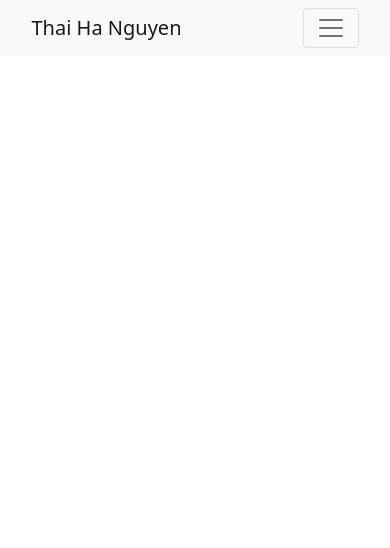
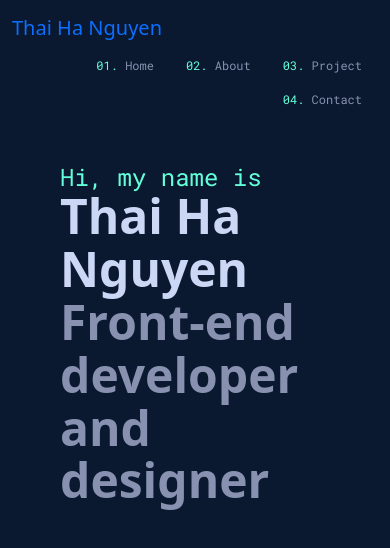
Before and after one commit to thaihanguyen98/Portfolio, a website: page index.html in a window 390 px wide. Drawn offline with nearby package versions, Linux system fonts and the light colour scheme; a web font is replaced by a local one.

Commit message:
Add homepage hero and navbar

```diff
--- a/index.html
+++ b/index.html
@@ -9,6 +9,12 @@
       content="My name is Thai Ha Nguyen. She is a Front-end developer based in Sydney, Australia. She is a member of SheCodes."
     />
     <title>Front-end developer | Thai Ha Nguyen</title>
+    <link rel="preconnect" href="https://fonts.googleapis.com" />
+    <link rel="preconnect" href="https://fonts.gstatic.com" crossorigin />
+    <link
+      href="https://fonts.googleapis.com/css2?family=Barriecito&family=Nunito:ital,wght@1,200&family=Poppins:wght@500&family=Roboto+Mono&display=swap"
+      rel="stylesheet"
+    />
     <link
       href="https://cdn.jsdelivr.net/npm/bootstrap@5.0.0-beta2/dist/css/bootstrap.min.css"
       rel="stylesheet"
@@ -23,36 +29,37 @@
     <link rel="stylesheet" href="src/style.css" />
   </head>
   <body>
-    <nav class="navbar navbar-expand-lg navbar-light bg-light fixed-top">
-      <div class="container">
-        <a class="navbar-brand" href="index.html">Thai Ha Nguyen</a>
-        <button
-          class="navbar-toggler"
-          type="button"
-          data-bs-toggle="collapse"
-          data-bs-target="#navbarNav"
-          aria-controls="navbarNav"
-          aria-expanded="false"
-          aria-label="Toggle navigation"
-        >
-          <span class="navbar-toggler-icon"></span>
-        </button>
-        <div class="collapse navbar-collapse" id="navbarNav">
-          <ul class="navbar-nav">
+    <nav class="navbar bg-body-tertiary">
+      <div class="container-fluid">
+        <a class="navbar-brand" href="#">Thai Ha Nguyen</a>
+        <ul class="nav justify-content-end">
           <li class="nav-item">
-              <a class="nav-link active" aria-current="page" href="index.html"
-                >Home</a
+            <a class="nav-link active" aria-current="page" href="#"
+              ><span class="nav-number">01. </span>Home</a
             >
           </li>
           <li class="nav-item">
-              <a class="nav-link" href="about.html">About</a>
+            <a class="nav-link" aria-current="page" href="about.html"
+              ><span class="nav-number">02. </span>About</a
+            >
           </li>
           <li class="nav-item">
-              <a class="nav-link" href="about.html#contact">Contact</a>
+            <a class="nav-link" href="#"
+              ><span class="nav-number">03. </span>Project</a
+            >
+          </li>
+          <li class="nav-item">
+            <a class="nav-link" href="#"
+              ><span class="nav-number">04. </span>Contact</a
+            >
           </li>
         </ul>
       </div>
+    </nav>
+    <div class="hero">
+      <h3>Hi, my name is</h3>
+      <h1 class="name-big">Thai Ha Nguyen</h1>
+      <h1>Front-end developer and designer</h1>
     </div>
-    </nav>
   </body>
 </html>
--- a/src/style.css
+++ b/src/style.css
@@ -1,45 +1,76 @@
 :root {
-  --primary-color: #6c63ff;
-  --secondary-color: #f5f2fe;
+  --heading-font-family: "Roboto Mono", monospace;
+  --default-font-family: system-ui, -apple-system, BlinkMacSystemFont,
+    "Segoe UI", Roboto, Oxygen, Ubuntu, Cantarell, "Open Sans", "Helvetica Neue",
+    sans-serif;
+  --primary-color: #0a1930;
+  --secondary-color: #64ffda;
+  --tertiary-color: #ccd7f5;
+  --default-color: #8892b0;
   --box-shadow: 0 5px 10px rgba(0, 0, 0, 0.3);
 }
 
 body {
-  margin-top: 100px;
+  background-color: var(--primary-color);
+  color: var(--default-color);
+  font-family: var(--default-font-family);
 }
 
 h1,
 h2,
 h3 {
   margin: 0;
+  line-height: 1.1;
+}
+
+.hero {
+  margin: 40px 60px;
+}
+
+.hero h1 {
+  font-weight: 600;
+}
+
+.name-big {
+  color: var(--tertiary-color);
+}
+
+.nav-link {
+  color: var(--default-color);
+  font-family: var(--heading-font-family);
+  font-size: 12px;
+}
+
+.nav-link:hover {
+  color: var(--secondary-color);
+}
+
+.nav-link:active {
+  color: var(--secondary-color);
+}
+
+.nav-number {
+  color: var(--secondary-color);
 }
 
 h1 {
-  font-size: 96px;
+  font-size: 80px;
+  color: #8892b0;
 }
 
 h2 {
   font-size: 48px;
 }
 
-h3 {
+.hero h3 {
   font-size: 24px;
-  opacity: 0.7;
+  color: var(--secondary-color);
+  font-family: var(--heading-font-family);
 }
 
 p {
   font-size: 18px;
   line-height: 1.5;
-}
-
-.navigation-links {
-  display: flex;
-  margin-top: 40px;
-  justify-content: center;
-}
-
-.navigation-links a {
-  margin: 20px;
 }
 
 .primary-link {
@@ -67,26 +98,6 @@ p {
   display: block;
 }
 
-.about-paragraphs {
-  margin: 30px 0;
-}
-
-.about-paragraphs p {
-  margin: 10px;
-}
-
-.email-link {
-  display: flex;
-  justify-content: center;
-  color: var(--primary-color);
-  font-size: 28px;
-  text-decoration: none;
-}
-
-.email-link:hover {
-  text-decoration: underline;
-}
-
 /* tablet users */
 @media (max-width: 767px) {
   .container {
@@ -112,28 +123,6 @@ p {
   a {
     font-size: 18px;
   }
-
-  .container .row {
-    padding-bottom: 40px;
-    border-bottom: 1px dashed rgb(198, 198, 198);
-    text-align: center;
-  }
-
-  .container .row:last-child {
-    border: none;
-  }
-
-  .container h2 {
-    padding-top: 20px;
-  }
-
-  #contact h2 {
-    font-size: 24px;
-  }
-
-  #contact a {
-    font-size: 18px;
-  }
 }
 
 /* mobile users */
```
Also changed, not shown: about.html (+24 -20 lines). Lines whose indentation alone changed are shown as unchanged.
